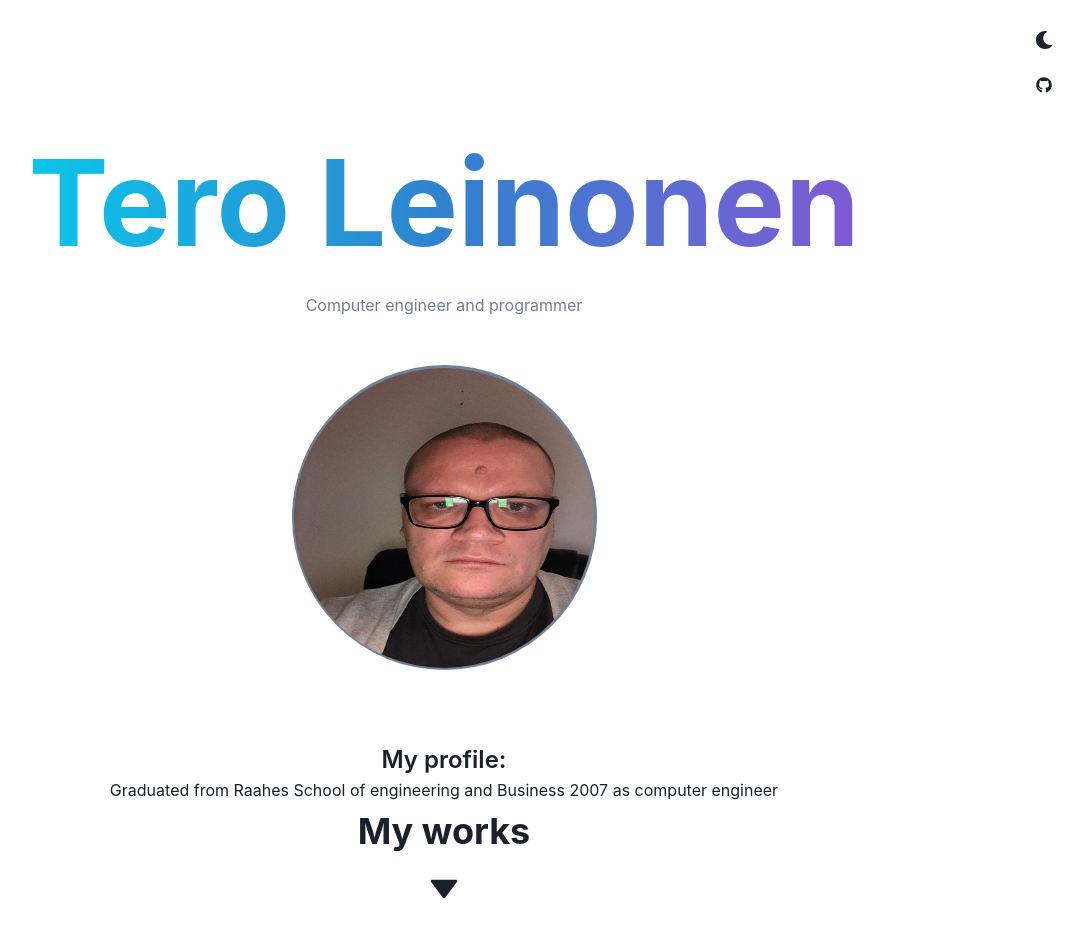
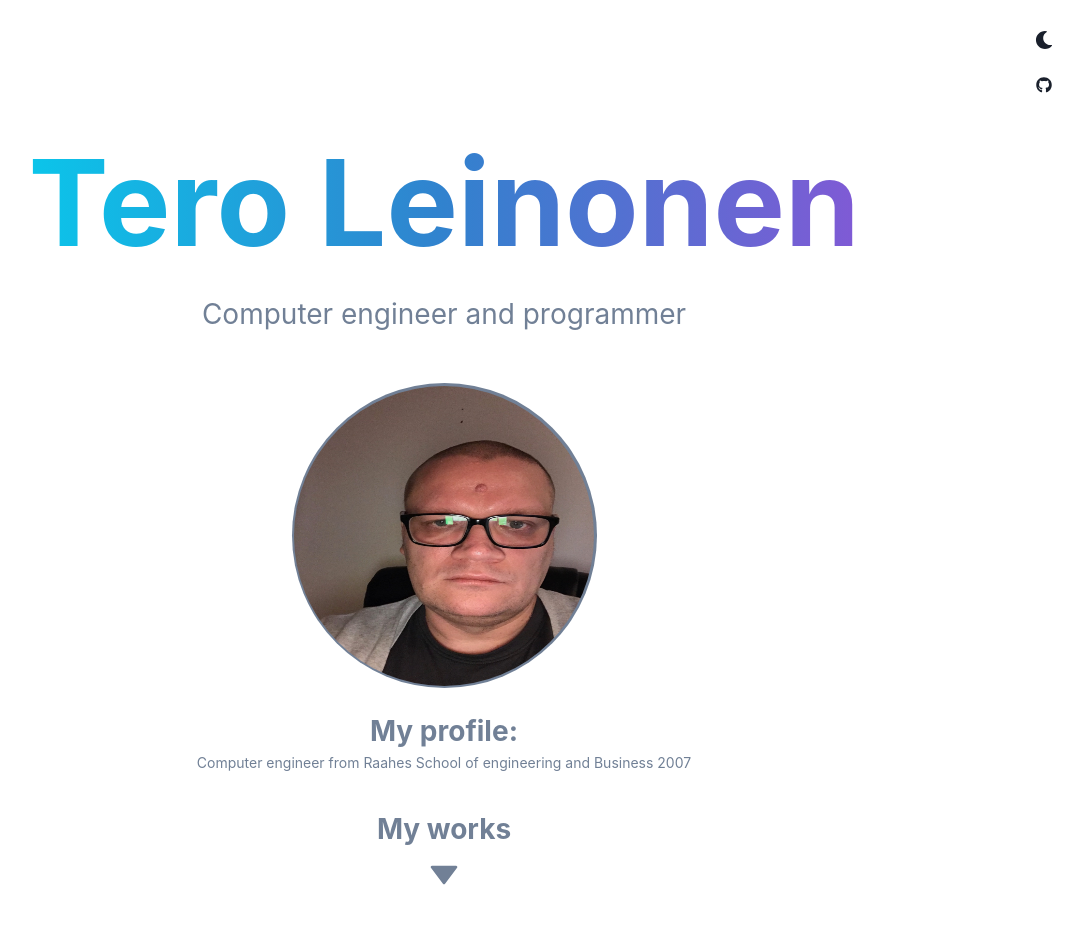
Before and after one commit to terojleinonen/portfolio-page, a React (Create React App) app: page / in a window 1280 px wide. Shown: the top 938 px of the page, without its empty margins (196-1279 px from the left). Built offline with nearby package versions, Linux system fonts and the light colour scheme.

Commit message:
little style update for some text and changed profile text a little

```diff
--- a/src/Components/Header.js
+++ b/src/Components/Header.js
@@ -11,10 +11,10 @@ const Header = () => {
             <Flex direction='column'alignSelf="flex-start">
                 <Box align='center'>
                     <Text fontSize={{ base: '48px', md: '80px', lg: '120px' }} fontWeight="bold" bgGradient="linear(to-r,cyan.400,blue.500,purple.500)" bgClip="text">Tero Leinonen</Text>
-                    <Text color={isDark ? "gray.200" : "gray.500"}>Computer engineer and programmer</Text>
+                    <Text fontSize={{ base: '12px', md: '24px', lg: '28px' }} color={isDark ? "gray.400" : "gray.500"}>Computer engineer and programmer</Text>
                 </Box>
                 <Center>
-                    <Circle size='305px' bg={isDark ? "gray.200" : "gray.500"} mt='12' >
+                    <Circle size='305px' bg={isDark ? "gray.400" : "gray.500"} mt='12' >
                         <Image alignSelf="center" borderRadius='full' backgroudcolor="transparent"  boxSize="300px" src="img/selfie.jpg"/>
                     </Circle>
                 </Center>
--- a/src/Components/Profile.js
+++ b/src/Components/Profile.js
@@ -1,13 +1,16 @@
 import { Stack, Flex,Box,Text } from '@chakra-ui/react';
+import { useColorMode } from '@chakra-ui/color-mode'
 
 const Profile = () => {
+    const { colorMode } = useColorMode();
+    const isDark = colorMode === "dark";
 
     return (
         <Stack>
             <Flex direction='column'  alignSelf="flex-start">
-                <Box mt='16' align='flex-start'>
-                    <Text fontSize="2xl" fontWeight="semibold" align="center">My profile:</Text>
-                    <Text fontSize="1xl" fontWeight="normal">Graduated from Raahes School of engineering and Business 2007 as computer engineer</Text>
+                <Box mt={{ base: '0', md: '8px', lg: '14px' }} align='flex-start'>
+                    <Text fontSize={{ base: '12px', md: '24px', lg: '28px' }} color={isDark ? "gray.400" : "gray.500"} align='center' fontWeight='bold'>My profile:</Text>
+                    <Text fontSize={{ base: '7px', md: '14px', lg: '14px' }} color={isDark ? "gray.400" : "gray.500"}>Computer engineer from Raahes School of engineering and Business 2007</Text>
                 </Box>
             </Flex>
         </Stack>
--- a/src/Components/Projects.js
+++ b/src/Components/Projects.js
@@ -1,6 +1,7 @@
 import { useState } from 'react';
 import { Stack, Heading, Center, Tooltip, IconButton } from '@chakra-ui/react';
 import { TriangleDownIcon, TriangleUpIcon } from '@chakra-ui/icons'
+import { useColorMode } from '@chakra-ui/color-mode'
 import HangmanGame from './Works/HangmanGame';
 import NumberGuessingGame from './Works/NumberGuessingGame';
 import TestDataGenerator from './Works/TestDataGenerator';
@@ -8,15 +9,17 @@ import PuulaakiLiigaManager from './Works/PuulaakiLiigaManager'
 
 const Projects = () => {
     const [showHide, setShowHide] = useState(false);
+    const { colorMode } = useColorMode();
+    const isDark = colorMode === "dark";
 
     const ButtonClick = ()=> { (showHide===true)? setShowHide(false): setShowHide(true);}
     const ShowElement = (element)=> { return (showHide === true)? element : ""; }
 
     return (
         <Stack>
-            <Stack direction='column' spacing={4}>
-                <Center><Heading as='h2' size='xl'>My works </Heading></Center>
-                <Center><IconButton  onClick={ButtonClick} bgColor='transparent'>{(showHide===true)? <Tooltip label='Hide Myworks'><TriangleUpIcon boxSize={8}/></Tooltip>:<Tooltip label='Show Myworks'><TriangleDownIcon boxSize={8} /></Tooltip>}</IconButton></Center>
+            <Stack direction='column'>
+                <Center><Heading as='h2' fontSize={{ base: '12px', md: '24px', lg: '28px' }} color={isDark ? "gray.400" : "gray.500"} mt={8}>My works </Heading></Center>
+                <Center><IconButton  onClick={ButtonClick} bgColor='transparent' color={isDark ? "gray.400" : "gray.500"} >{(showHide===true)? <Tooltip label='Hide Myworks'><TriangleUpIcon boxSize={8}/></Tooltip>:<Tooltip label='Show Myworks'><TriangleDownIcon boxSize={8} /></Tooltip>}</IconButton></Center>
                 <Stack>
                     {ShowElement(<HangmanGame />)}
                     {ShowElement(<NumberGuessingGame />)}
--- a/src/Components/Works/HangmanGame.js
+++ b/src/Components/Works/HangmanGame.js
@@ -1,7 +1,6 @@
 import { useColorMode } from '@chakra-ui/color-mode'
 import { Stack,Box,Text, Heading, Flex, Tooltip, Link} from '@chakra-ui/react';
 import { IconButton} from '@chakra-ui/react';
-import { ArrowRightIcon } from '@chakra-ui/icons'
 import {FaGithub} from 'react-icons/fa';
 
 const HangmanGame = () => {
@@ -13,7 +12,7 @@ const HangmanGame = () => {
         <Stack>
             <Box bg={isDark ? "whiteAlpha.200" : "gray.100"} borderRadius='5px' p='10px'>
                 <Heading as='h2' size='xs'>HangmanGame</Heading>
-                <Text fontSize={{ base: '14px', md: '20px', lg: '24px' }} fontWeight="normal" p='15px'><ArrowRightIcon boxSize={4}/>Webapp that gives you randomly chosen word to gues. You win if you don't get your self hanged</Text>
+                <Text fontSize={{ base: '14px', md: '20px', lg: '24px' }} fontWeight="normal" p='15px' ml='8px'>Webapp that gives you randomly chosen word to gues. You win if you don't get your self hanged</Text>
                 <Flex minWidth='max-content' alignItems='center' gap='2'>
                     <Box bg={isDark ? "whiteAlpha.200" : "gray.200"} borderRadius='5px' p={2}><Text>JavaScript</Text></Box>
                     <Box bg={isDark ? "whiteAlpha.200" : "gray.200"} borderRadius='5px' p={2}><Text>React</Text></Box>
--- a/src/Components/Works/NumberGuessingGame.js
+++ b/src/Components/Works/NumberGuessingGame.js
@@ -1,7 +1,6 @@
 import { useColorMode } from '@chakra-ui/color-mode'
 import { Stack,Box,Text, Heading,Flex,Tooltip, Circle, Link} from '@chakra-ui/react';
 import { IconButton } from '@chakra-ui/react';
-import { ArrowRightIcon } from '@chakra-ui/icons'
 import {FaGithub} from 'react-icons/fa';
 
 const NumberGuessingGame = () => {
@@ -12,7 +11,7 @@ const NumberGuessingGame = () => {
         <Stack>
             <Box bg={isDark ? "whiteAlpha.200" : "gray.100"} borderRadius='5px' p='10px'>
                 <Heading as='h2' size='xs'>NumberGuessingGame</Heading>
-                <Text fontSize={{ base: '14px', md: '20px', lg: '24px' }} fontWeight="normal" p='15px'><ArrowRightIcon boxSize={4}/> Console app that gives you randomly chosen number to gues</Text>
+                <Text fontSize={{ base: '14px', md: '20px', lg: '24px' }} fontWeight="normal" p='15px' ml='8px'> Console app that gives you randomly chosen number to gues</Text>
                 <Flex minWidth='max-content' alignItems='center' gap='2'>
                     <Circle bg={isDark ? "whiteAlpha.200" : "gray.200"} p={2}><Text>C#</Text></Circle>
                     <Tooltip label='Sources'><Link href="https://github.com/Tero75/TestDataGenerator" isExternal><IconButton icon={<FaGithub /> } isRound="true" bg={isDark ? "whiteAlpha.200" : "gray.200"}></IconButton></Link></Tooltip>
--- a/src/Components/Works/PuulaakiLiigaManager.js
+++ b/src/Components/Works/PuulaakiLiigaManager.js
@@ -1,7 +1,6 @@
 import { useColorMode } from '@chakra-ui/color-mode'
 import { Stack,Box,Text, Heading,Flex,Tooltip, Circle, Link} from '@chakra-ui/react';
 import { IconButton } from '@chakra-ui/react';
-import { ArrowRightIcon } from '@chakra-ui/icons'
 import {FaGithub} from 'react-icons/fa';
 
 const PuulaakiLiigaManager = () => {
@@ -12,7 +11,7 @@ const PuulaakiLiigaManager = () => {
         <Stack>
              <Box bg={isDark ? "whiteAlpha.200" : "gray.100"} borderRadius='5px' p='10px'>
                 <Heading as='h2' size='xs'>PuulaakiLiigaManager</Heading>
-                <Text fontSize={{ base: '14px', md: '20px', lg: '24px' }} fontWeight="normal" p='15px'><ArrowRightIcon boxSize={4}/> Console app to manage teams coaches, players...</Text>
+                <Text fontSize={{ base: '14px', md: '20px', lg: '24px' }} fontWeight="normal" p='15px' ml='8px'> Console app to manage teams coaches, players...</Text>
                 <Flex minWidth='max-content' alignItems='center' gap='2'>
                     <Circle bg={isDark ? "whiteAlpha.200" : "gray.200"} p={2}><Text>C#</Text></Circle>
                     <Tooltip label='Sources'><Link href="https://github.com/Tero75/TestDataGenerator" isExternal><IconButton icon={<FaGithub /> } isRound="true" bg={isDark ? "whiteAlpha.200" : "gray.200"}></IconButton></Link></Tooltip>
--- a/src/Components/Works/TestDataGenerator.js
+++ b/src/Components/Works/TestDataGenerator.js
@@ -1,7 +1,6 @@
 import { useColorMode } from '@chakra-ui/color-mode'
 import { Stack,Box,Text, Heading,Flex,Tooltip, Circle, Link} from '@chakra-ui/react';
 import { IconButton } from '@chakra-ui/react';
-import { ArrowRightIcon } from '@chakra-ui/icons'
 import {FaGithub} from 'react-icons/fa';
 
 const TestDataGenerator = () => {
@@ -12,7 +11,7 @@ const TestDataGenerator = () => {
         <Stack>
             <Box bg={isDark ? "whiteAlpha.200" : "gray.100"} borderRadius='5px' p='10px'>
                 <Heading as='h2' size='xs'> TestDataGenerator</Heading>
-                <Text fontSize={{ base: '14px', md: '20px', lg: '24px' }} fontWeight="normal" p='15px'><ArrowRightIcon boxSize={4}/> Console app to generate random female and male names with given age range</Text>
+                <Text fontSize={{ base: '14px', md: '20px', lg: '24px' }} fontWeight="normal" p='15px' ml='8px'> Console app to generate random female and male names with given age range</Text>
                 <Flex minWidth='max-content' alignItems='center' gap='2'>
                     <Circle bg={isDark ? "whiteAlpha.200" : "gray.200"} p={2}><Text>C#</Text></Circle>
                     <Box bg={isDark ? "whiteAlpha.200" : "gray.200"} borderRadius='5px' p={2}><Text>C# Library</Text></Box>
```
